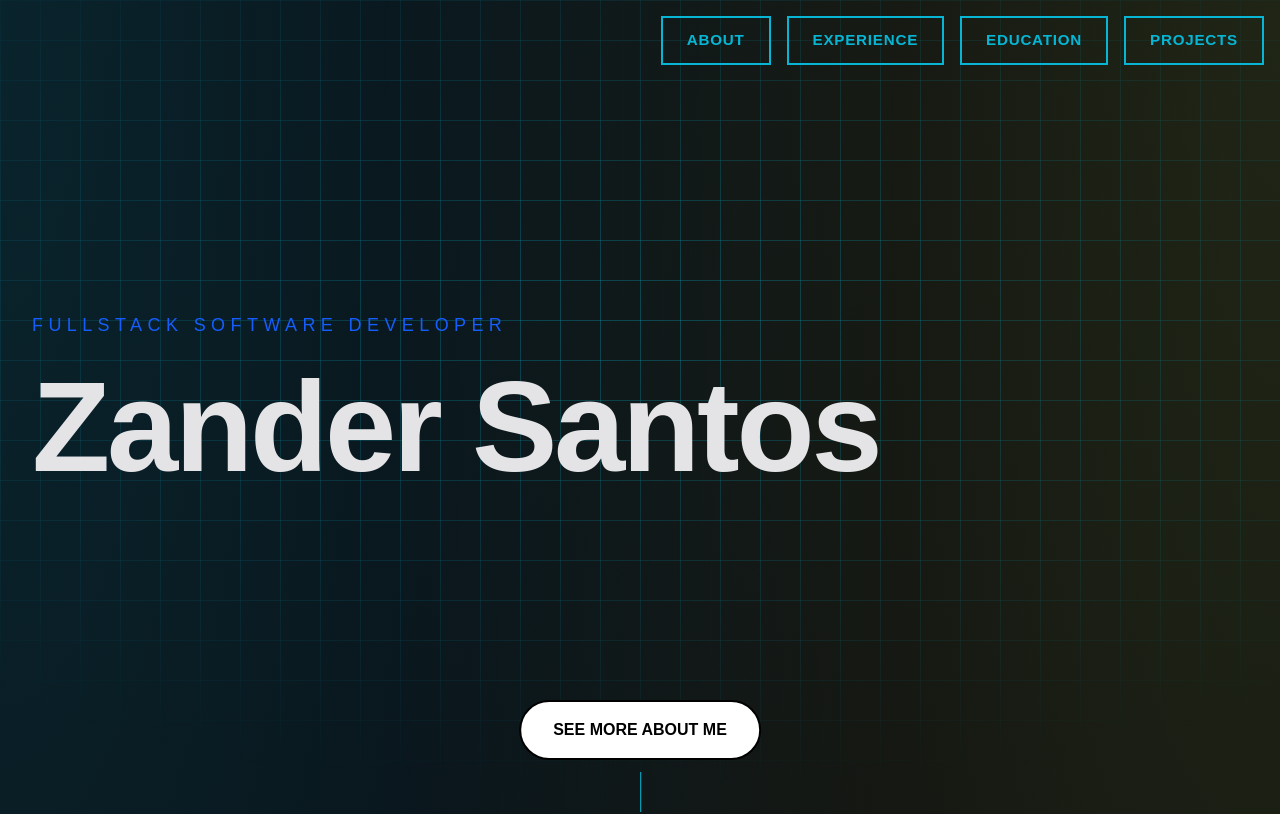
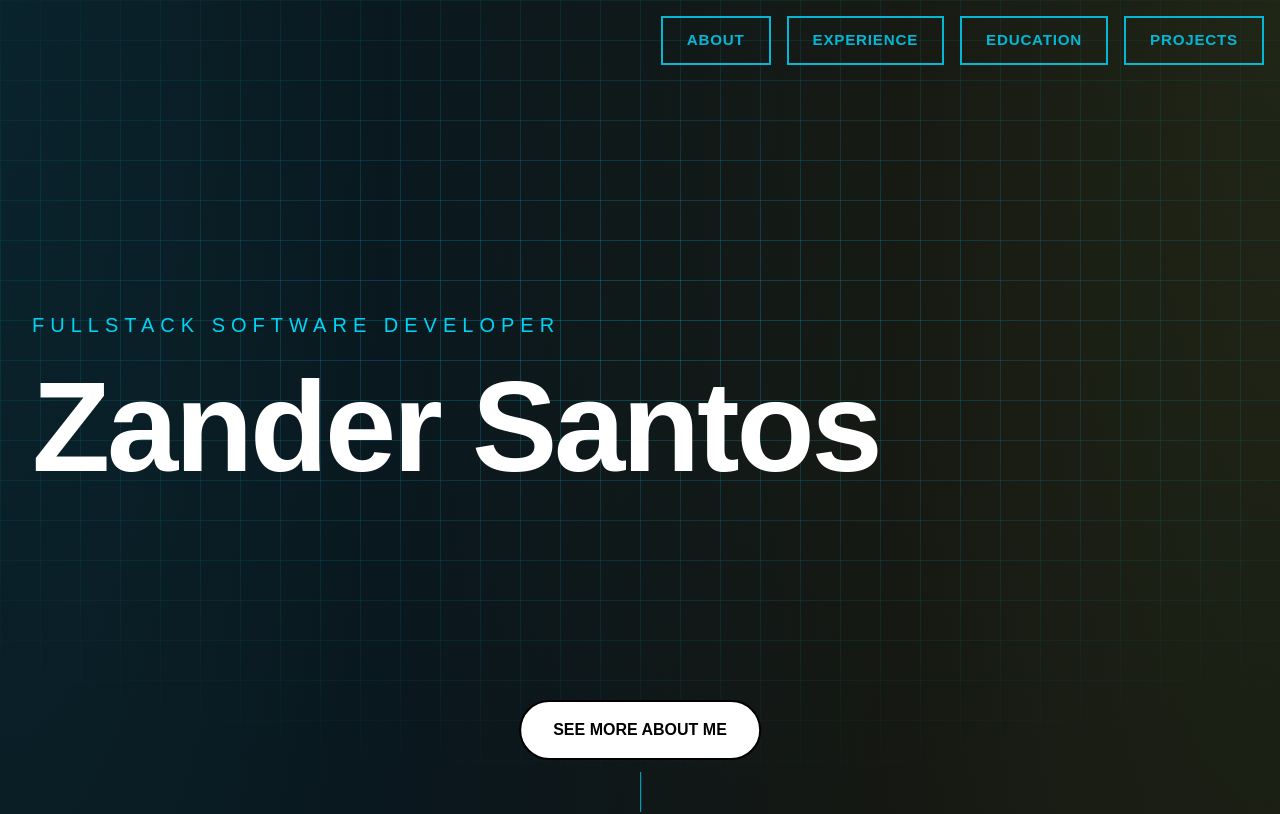
Before and after one commit to zandersantos/zander-santos-portfolio, a Next.js app in the folder zander-santos-portfolio/: page / in a window 1280 px wide. Shown: the top 814 px of the page. Built offline with nearby package versions, Linux system fonts and the light colour scheme.

Commit message:
Updated the hero title and header styling

```diff
--- a/zander-santos-portfolio/components/Hero.tsx
+++ b/zander-santos-portfolio/components/Hero.tsx
@@ -3,10 +3,10 @@ const Hero = () => {
     <section className="min-h-screen flex items-center px-8">
       <div className="max-w-7xl mx-auto w-full">
         <div className="space-y-6 -translate-y-20">
-          <p className="uppercase tracking-[0.3em] text-lg text-blue-600">
+          <p className="uppercase tracking-[0.3em] text-xl text-cyan-400">
             Fullstack Software Developer
           </p>
-          <h1 className="text-7xl md:text-9xl font-black tracking-tight leading-none">
+          <h1 className="text-9xl font-black text-white tracking-tight leading-none">
             Zander Santos
           </h1>
         </div>
```
